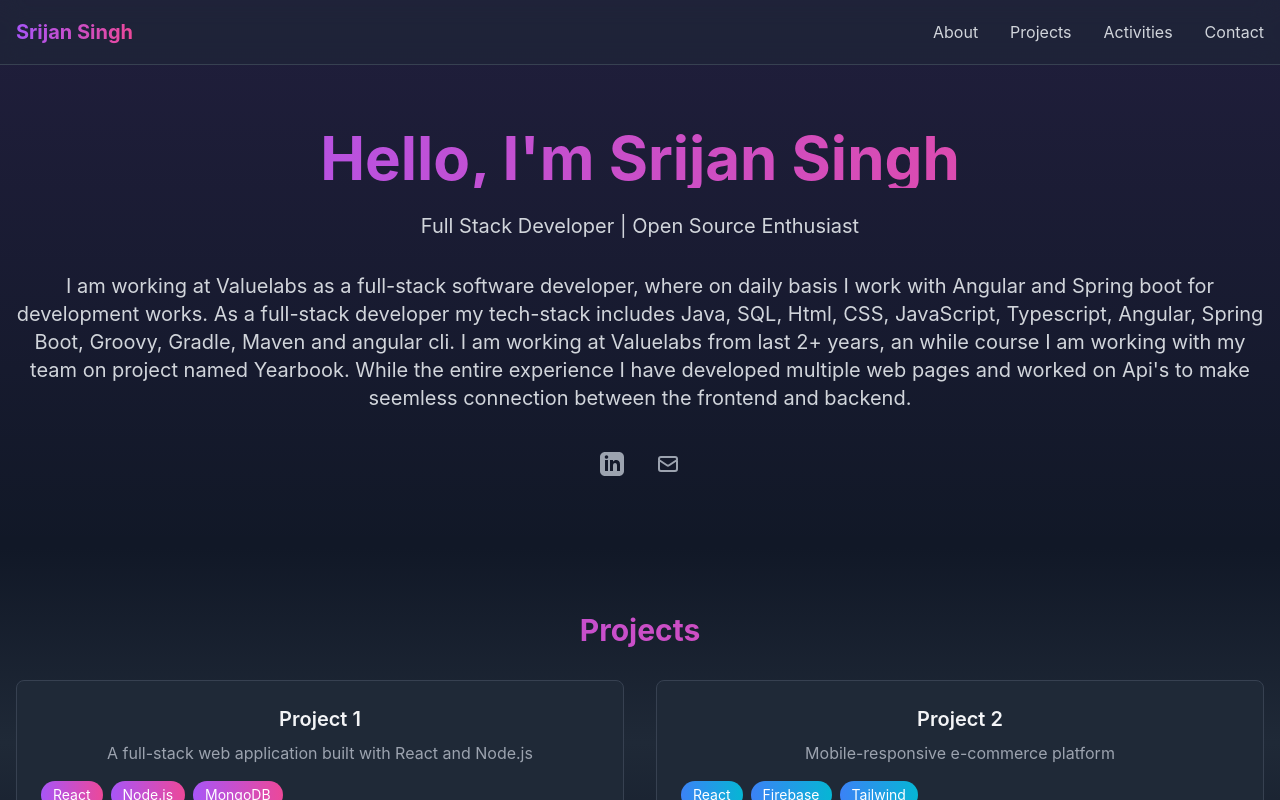
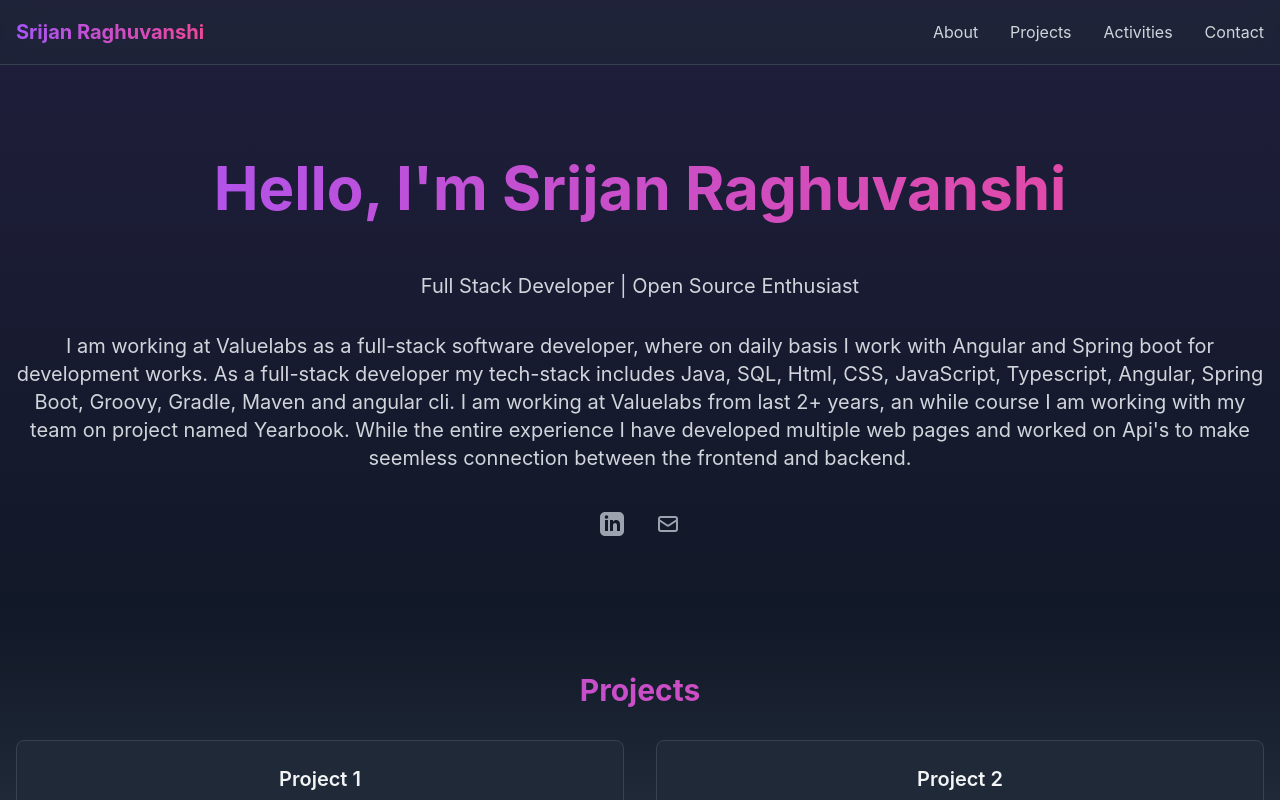
Before and after one commit to Sr1jan27/portfolio-website, a React (Create React App) app: page / in a window 1280 px wide. Shown: the top 800 px of the page. Built offline with nearby package versions, Linux system fonts and the light colour scheme.

Commit message:
changes for basic naming and icon

```diff
--- a/public/index.html
+++ b/public/index.html
@@ -2,7 +2,7 @@
 <html lang="en">
   <head>
     <meta charset="utf-8" />
-    <link rel="icon" href="%PUBLIC_URL%/favicon.ico" />
+    <link rel="icon" href="%PUBLIC_URL%/SrijanLogo.ico" />
     <meta name="viewport" content="width=device-width, initial-scale=1" />
     <meta name="theme-color" content="#000000" />
     <meta
@@ -24,7 +24,7 @@
       work correctly both with client-side routing and a non-root public URL.
       Learn how to configure a non-root public URL by running `npm run build`.
     -->
-    <title>React App</title>
+    <title>Srijan Singh</title>
   </head>
   <body>
     <noscript>You need to enable JavaScript to run this app.</noscript>
--- a/src/App.js
+++ b/src/App.js
@@ -1,4 +1,3 @@
-// import logo from './logo.svg';
 import './App.css';
 
 import Portfolio from './component/Portfolio';
--- a/src/component/Portfolio.jsx
+++ b/src/component/Portfolio.jsx
@@ -43,7 +43,7 @@ const Portfolio = () => {
           <div className="flex justify-between h-16">
             <div className="flex items-center">
               <span className="text-xl font-bold bg-gradient-to-r from-purple-500 to-pink-500 bg-clip-text text-transparent">
-                Srijan Singh
+                Srijan Raghuvanshi
               </span>
             </div>
 
@@ -91,8 +91,8 @@ const Portfolio = () => {
       <section className="pt-32 pb-16 px-4 relative overflow-hidden">
         <div className="absolute inset-0 bg-gradient-to-b from-purple-500/10 to-transparent"></div>
         <div className="max-w-7xl mx-auto text-center relative">
-          <h1 className="text-4xl md:text-6xl font-bold mb-6 bg-gradient-to-r from-purple-500 to-pink-500 bg-clip-text text-transparent">
-            Hello, I'm Srijan Singh
+          <h1 className="text-4xl md:text-6xl font-bold mb-6 bg-gradient-to-r from-purple-500 to-pink-500 bg-clip-text text-transparent" style={{lineHeight:'2'}}>
+            Hello, I'm Srijan Raghuvanshi
           </h1>
           <p className="text-xl text-gray-300 mb-8">Full Stack Developer | Open Source Enthusiast
           </p>
```
Also changed, not shown: 2 other files (tests, documents, lock files or other folders).
